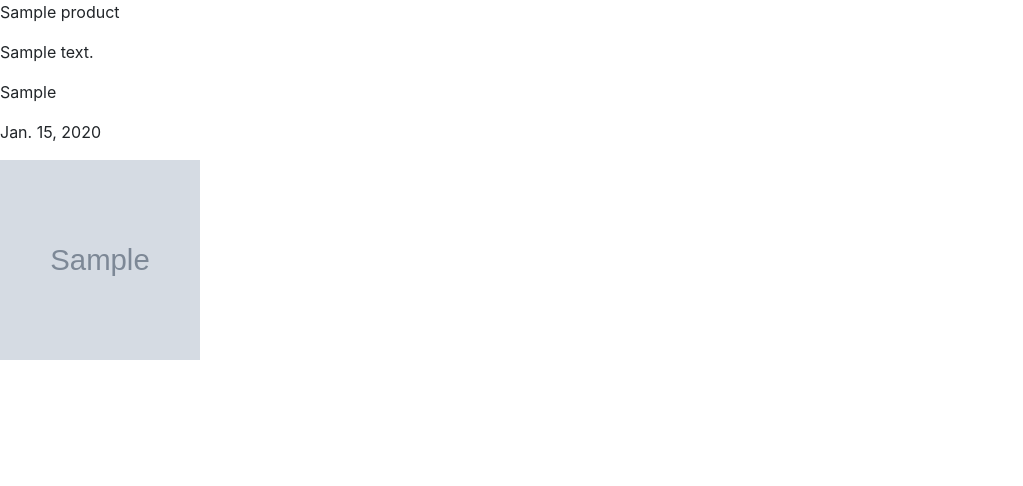
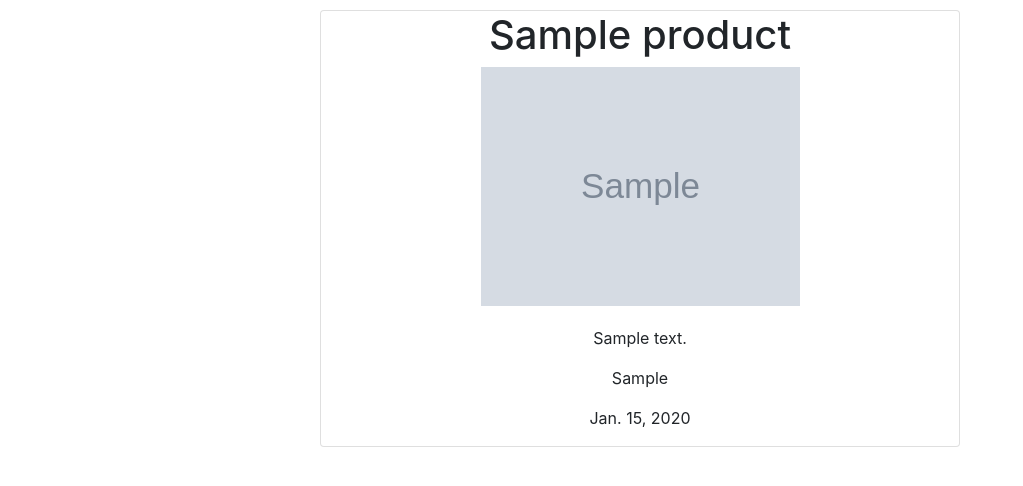
Before and after one commit to stuartj073/music-box, a Django app: page /products/product_details/1 in a window 1280 px wide. Shown: the part 56-542 px from the top of the page, without its empty margins (0-1023 px from the left). Run offline with Django 4.2, Linux system fonts and the light colour scheme; tables that the repository leaves empty hold one stand-in row (values such as "Sample post"); grey boxes marked "Sample" are stand-in pictures; some libraries are stand-ins or nearby versions.

Commit message:
Add product details page

```diff
--- a/home/templates/home/index.html
+++ b/home/templates/home/index.html
@@ -1,6 +1,7 @@
 {% extends "base.html" %}
 {% load static %}
 {% block content %}
+<section class="container-fluid">
     <div class="landing-page">
         <div class="cover">
             <h1 class="center-align">MUSIC BOX</h1>
@@ -19,6 +20,7 @@
             </div>
         </div>
     </div>
+</section>
 <section class="container-fluid">
     <h1 class="center-align">Products</h1>
     {% for product in products %}
@@ -30,7 +32,7 @@
                 <img class="card-img-top" src="{{ MEDIA_URL }}revolt-xGAG-yRP2PQ-unsplash.jpg" alt="Card image cap">
             {% endif %}
             <div class="card-body">
-                <p class="card-text center-align">{{ product.name }}</p>
+                <h3 class="card-text center-align">{{ product.name }}</h3>
                 <p class="card-text blocktext">$ {{ product.price }}</p>
             </div>
             <button type="button" class="btn btn-success">Add to basket</button>
--- a/products/templates/products/product_details.html
+++ b/products/templates/products/product_details.html
@@ -1,11 +1,13 @@
 {% extends 'base.html' %}
 {% load static %}
 {% block content %}
-    <p>{{ product.name }}</p>
-    <p>{{ product.description }}</p>
-    <p>{{ product.condition }}</p>
-    <p>{{ product.date }}</p>
-    {% if product.image_url %}
-        <img src="{{ product.image_url }}" alt="product-image" height="200" width="200">
-    {% endif %}
+    <div class="card-details">
+        <h1>{{ product.name }}</h1>
+        {% if product.image_url %}
+            <img src="{{ product.image_url }}" alt="product-image">
+        {% endif %}
+        <p>{{ product.description }}</p>
+        <p>{{ product.condition }}</p>
+        <p>{{ product.date }}</p>
+    </div>
 {% endblock %}
--- a/static/css/base.css
+++ b/static/css/base.css
@@ -13,6 +13,10 @@ a {
     color:inherit;
 }
 
+h1 {
+    text-align:center;
+}
+
 /************************************* NAVBAR ***/
 
 .float-right {
@@ -26,6 +30,7 @@ a {
     height:500px;
     width:100%;
     background-size:cover;
+    position:relative;
 }
 
 .cover {
@@ -59,6 +64,42 @@ h1 .cover {
     color: #fff;
     background-color: #28a745;
     border-color: #28a745;
-    width: 50%;
+    width: 35%;
     margin: 5px auto;
 }
+
+.card {
+    margin: 5px;
+    text-align:center;
+}
+
+.card img {
+    margin: 0 auto;
+}
+
+.card-body {
+    text-align: center;
+}
+
+.card-details {
+    margin: 10px auto;
+    text-align: center;
+    position: relative;
+    display: -ms-flexbox;
+    display: flex;
+    -ms-flex-direction: column;
+    flex-direction: column;
+    min-width: 0;
+    max-width:50%;
+    word-wrap: break-word;
+    background-color: #fff;
+    background-clip: border-box;
+    border: 1px solid rgba(0,0,0,.125);
+    border-radius: 0.25rem;
+}
+
+.card-details img {
+    margin:0 auto;
+    padding-bottom:20px;
+    max-width:50%;
+}
```
Lines whose indentation alone changed are shown as unchanged.
